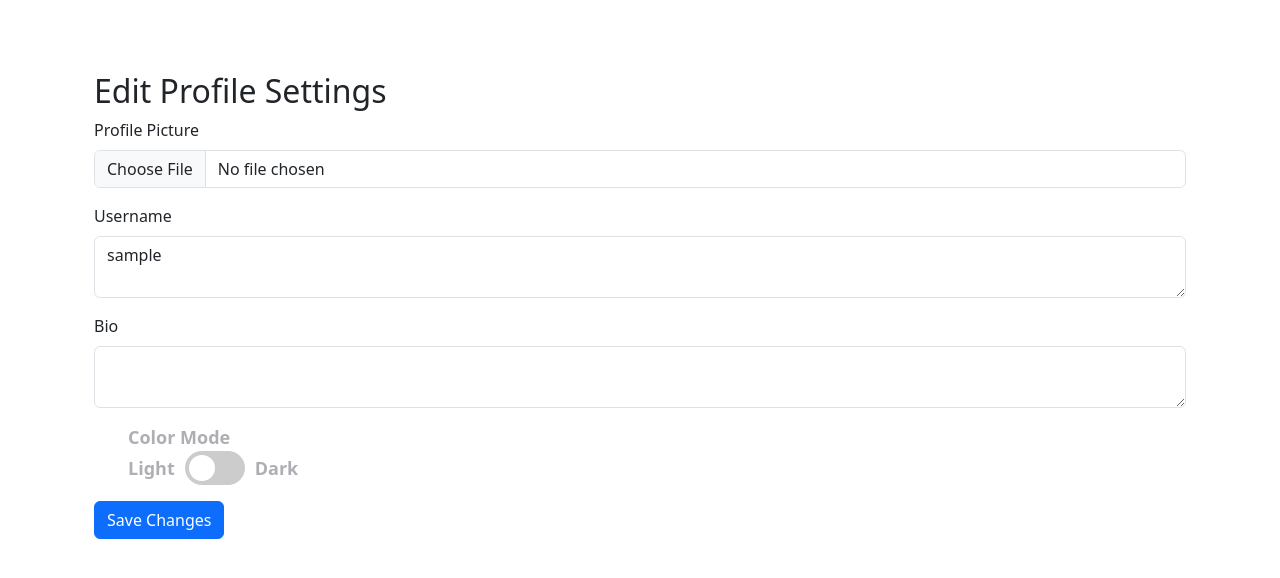
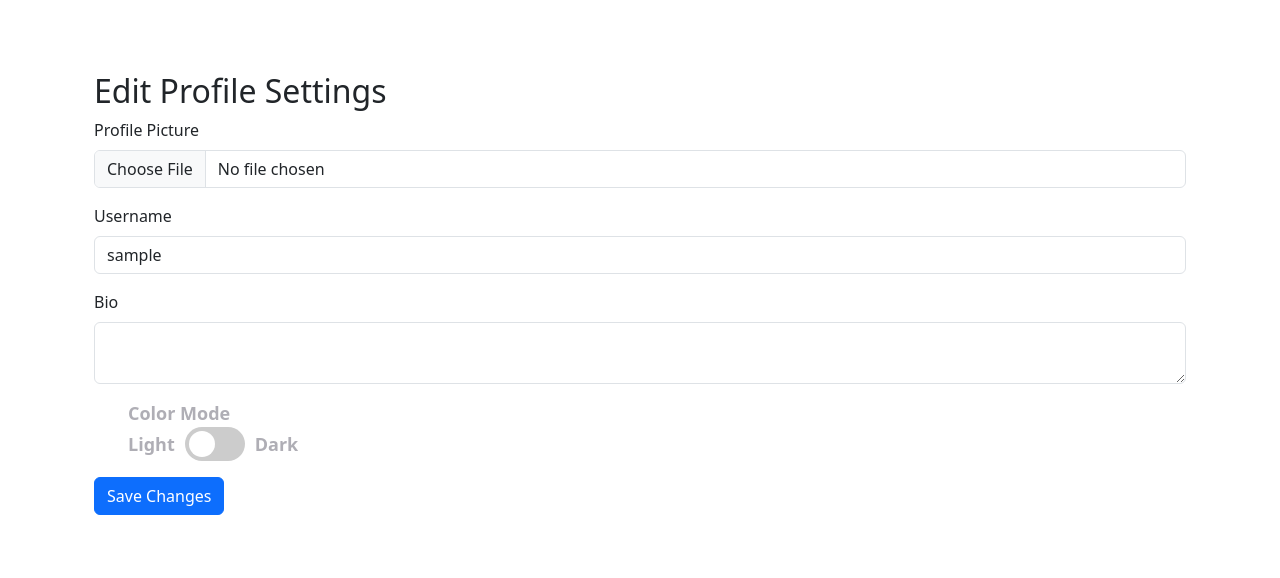
Before and after one commit to deuxcoast/ask-dvc, a Django app: page /profile/1/settings/edit in a window 1280 px wide. Shown: the part 56-634 px from the top of the page. Run offline with Django 5.2, Linux system fonts and the light colour scheme; the visitor is signed in with stand-in values (Sample User, id 1); data comes from the database, SQL or seed files in the repository.

Commit message:
Saving my profile pic and showing pic properly! LET'S GOOOO!!!

```diff
--- a/ask_app/models.py
+++ b/ask_app/models.py
@@ -28,7 +28,7 @@ class Profile(models.Model):
     )
     date_modified = models.DateTimeField(User, auto_now=True)
     bio = models.CharField(max_length=250, default="")
-    picture = models.CharField(max_length=500, default="")
+    picture = models.ImageField(null=True, blank=True, upload_to="images/")
     dark_mode = models.BooleanField(default=False)
     def __str__(self):
         return self.user.username
--- a/ask_app/urls.py
+++ b/ask_app/urls.py
@@ -14,6 +14,4 @@ urlpatterns = [
     path("post/", views.post, name="post"),
     path("post/<pk>", views.post_page, name="post_page"),
     path("comment_sent/<pk>", views.comment_sent, name="comment_sent"),
-    path("profile/<int:pk>/settings", views.profile_settings, name="profile_settings"),
-    path("profile/<int:pk>/settings/edit", views.edit_profile_settings, name="edit_settings"),
 ]
--- a/ask_app/views.py
+++ b/ask_app/views.py
@@ -164,6 +164,7 @@ def profile_settings(request, pk):
     # Redirect to login page if user is not authenticated
     return redirect('login')
 
+
 def edit_profile_settings(request, pk):
     if not request.user.is_authenticated:
         return redirect('login')
@@ -173,8 +174,20 @@ def edit_profile_settings(request, pk):
     if request.method == "POST":
         form = ProfileSettingsForm(request.POST, request.FILES, instance=profile)
         if form.is_valid():
-            form.save()
-            return redirect('profile_settings', pk=pk)  # Redirect after saving
+            profile = form.save(commit=False)
+            profile.user.username = form.cleaned_data['username']
+            profile.user.save()
+            profile.save()
+
+            # Force database reload to ensure latest data is displayed
+            profile.refresh_from_db()
+
+            print("Updated Profile:", profile.bio, profile.picture, profile.dark_mode)  # Debugging confirmation
+
+            return redirect('profile_settings', pk=pk)
+        else:
+            print("Form errors:", form.errors)  # Debugging
+
     else:
         form = ProfileSettingsForm(instance=profile)
 
--- a/base/settings.py
+++ b/base/settings.py
@@ -107,6 +107,8 @@ USE_TZ = True
 
 STATIC_URL = "static/"
 
+MEDIA_URL = "media/"
+MEDIA_ROOT = os.path.join(BASE_DIR, 'media')
 # Default primary key field type
 # https://docs.djangoproject.com/en/5.1/ref/settings/#default-auto-field
 
--- a/base/urls.py
+++ b/base/urls.py
@@ -1,7 +1,9 @@
 from django.contrib import admin
 from django.urls import include, path
+from django.conf import settings
+from django.conf.urls.static import static
 
 urlpatterns = [
     path("", include("ask_app.urls")),
     path("admin/", admin.site.urls),
-]
+]+ static(settings.MEDIA_URL, document_root=settings.MEDIA_ROOT)
--- a/requirements.txt
+++ b/requirements.txt
@@ -1,3 +1,4 @@
 asgiref==3.8.1
 Django==5.2
 sqlparse==0.5.3
+pillow==10.0.0
--- a/templates/settings.html
+++ b/templates/settings.html
@@ -1,5 +1,6 @@
 {% extends 'base.html' %}
 {% block content %}
+
 <div class="container mt-5">
     <h2 style="color:#afaeb5">Profile Settings</h2>
 
@@ -8,7 +9,8 @@
 
         <div class="mb-3">
             <strong>Profile Picture:</strong><br>
-            <img src="{{ profile.get_profile_picture }}" alt="Profile Picture" class="img-thumbnail" width="150">
+
+            <img src="{{ profile.picture.url }}" alt="Profile Picture" class="img-thumbnail" width="150">
         </div>
 
         <div class="mb-3">
--- a/templates/settings_edit.html
+++ b/templates/settings_edit.html
@@ -71,25 +71,24 @@ input:checked ~ .switch-label:last-child {
 
         <div class="mb-3">
             <label for="id_username" class="form-label">Username</label>
-            <textarea id="id_username" name="username" class="form-control">{{ profile.user.username }}</textarea>
+            <input type="text" id="id_username" name="username" class="form-control" value="{{ profile.user.username }}">
         </div>
 
         <div class="mb-3">
             <label for="id_bio" class="form-label">Bio</label>
-            <textarea id="id_bio" name="bio" class="form-control">{{ profile.user.bio }}</textarea>
+            <textarea id="id_bio" name="bio" class="form-control">{{ profile.bio }}</textarea>
         </div>
 
         <div class="mb-3 form-check">
             <label style="color:#afaeb5" class="switch-label">Color Mode</label>
             <label class="switch">
                 <span style="color:#afaeb5" class="switch-label">Light</span>
-                <input type="checkbox">
+                <input type="checkbox" name="dark_mode" {% if profile.dark_mode %}checked{% endif %}>
                 <span class="slider round"></span>
                 <span style="color:#afaeb5" class="switch-label">Dark</span>
             </label>
         </div>
-
-        <a href="{% url 'profile_settings' request.user.id %}" onclick="document.getElementById('profile-form').submit();" class="btn btn-primary">Save Changes</a>
+        <button type="submit" onclick="setTimeout(() => { window.location.href = '{% url 'profile_settings' request.user.id %}'; }, 500);" class="btn btn-primary">Save Changes</button>
     </form>
 </div>
 {% endblock %}
```
Also changed, not shown: ask_app/migrations/0008_alter_profile_picture.py (added), media/images/Parrot.png (added), 1 other file.
